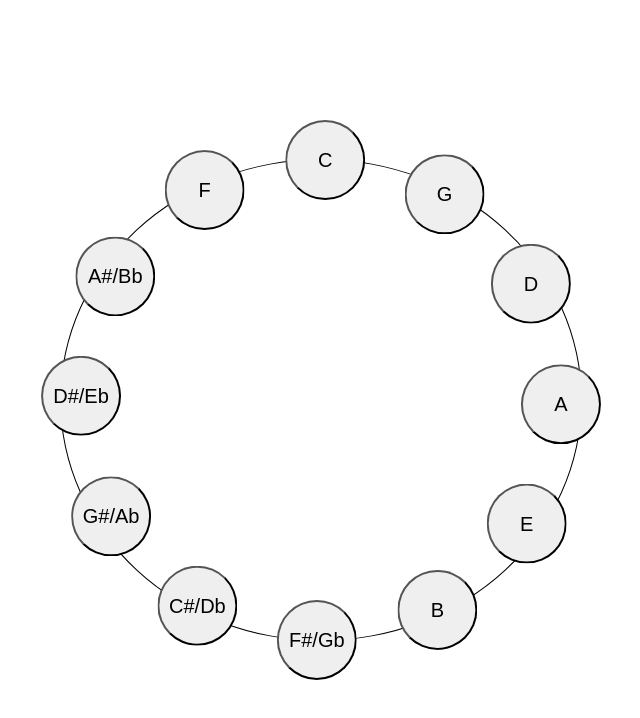
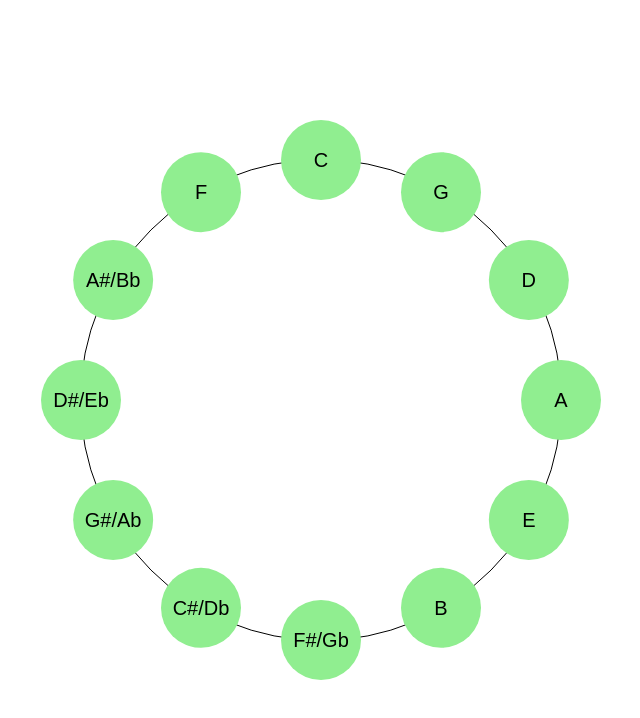
Before and after one commit to antsif-a/clef, a React (Vite) app: page /circle in a window 1280 px wide. Shown: the top 718 px of the page, without its empty margins (319-959 px from the left). Built offline with nearby package versions, Linux system fonts and the light colour scheme.

Commit message:
refactor: Rewrite circle chord rotation to SCSS

```diff
--- a/src/components/Circle/Circle.module.scss
+++ b/src/components/Circle/Circle.module.scss
@@ -2,9 +2,27 @@ $circle-size: 30rem;
 $item-count: 12;
 
 .circle {
+    margin: 0;
+    padding: 0;
     width: $circle-size;
     height: $circle-size;
-    border: solid 1px black;
-    border-radius: 50%;
+    border: {
+        width: 1px;
+        color: #000;
+        style: solid;
+        radius: 50%;
+    }
+
     list-style: none;
+
+    @for $i from 0 through $item-count {
+        $rot: calc(($i - 1) * 360 / $item-count);
+        li:nth-of-type(#{$i}) {
+            transform:
+                translate(-50%, -50%)
+                rotate(#{$rot}deg)
+                translateY(-#{calc($circle-size / 2)})
+                rotate(-#{$rot}deg);
+        }
+    }
 }
--- a/src/components/Circle/Circle.tsx
+++ b/src/components/Circle/Circle.tsx
@@ -1,10 +1,5 @@
-import React, {
-    useEffect,
-    useMemo,
-    useRef,
-    useState,
-} from 'react';
-import TheoryCircleStyles from './Circle.module.scss';
+import React, { useMemo, useRef, useState } from 'react';
+import CircleStyles from './Circle.module.scss';
 import CircleChord from '../CircleChord';
 import Interval from '../../models/Interval';
 import { chromaticScale } from '../../models/Scales';
@@ -31,31 +26,15 @@ export default function Circle() {
         () => sortByInterval(chromaticScale, interval),
         [interval],
     );
-    const chordContainer = useRef<HTMLDivElement>(null);
-
-    useEffect(() => {
-        Array.from(chordContainer.current!.children).forEach((li, i) => {
-            const rot = (i * 360) / chords.length + 1;
-            (li as HTMLLIElement).style.transform = `
-                translate(-50%, -50%)
-                rotate(${rot}deg)
-                translateY(-15rem)
-                rotate(-${rot}deg
-            `;
-        });
-    });
 
     return (
-        <ul className={TheoryCircleStyles.circle}>
-            <div ref={(chordContainer)}>
+        <ul className={CircleStyles.circle}>
             {chords.map((n) => (
                 <CircleChord
                     root={n}
                     onClick={() => {}}
-                        key={Math.random()} // wtf
                 />
             ))}
-            </div>
         </ul>
     );
 }
--- a/src/components/CircleChord/CircleChord.module.scss
+++ b/src/components/CircleChord/CircleChord.module.scss
@@ -19,5 +19,16 @@ $item-size: calc($circle-size / $item-count * 2);
         font-size: 20px;
         width: inherit;
         height: inherit;
+        border: none;
+        cursor: pointer;
+        background-color: lightgreen;
+
+        &:hover {
+            filter: brightness(90%);
+        }
+
+        &:active {
+            filter: brightness(80%);
         }
     }
+}
--- a/src/routes/RootRoute.tsx
+++ b/src/routes/RootRoute.tsx
@@ -1,4 +1,5 @@
 import React from 'react';
+import { Link } from 'react-router-dom';
 import usePlayNote from '../hooks/usePlayNote';
 
 export default function RootRoute() {
@@ -14,6 +15,7 @@ export default function RootRoute() {
             <button onClick={playCMajor}>
                 <p>Play C4 major chord</p>
             </button>
+            <Link to="/circle">Go to Circle</Link>
         </>
     );
 }
```
Lines whose indentation alone changed are shown as unchanged.
